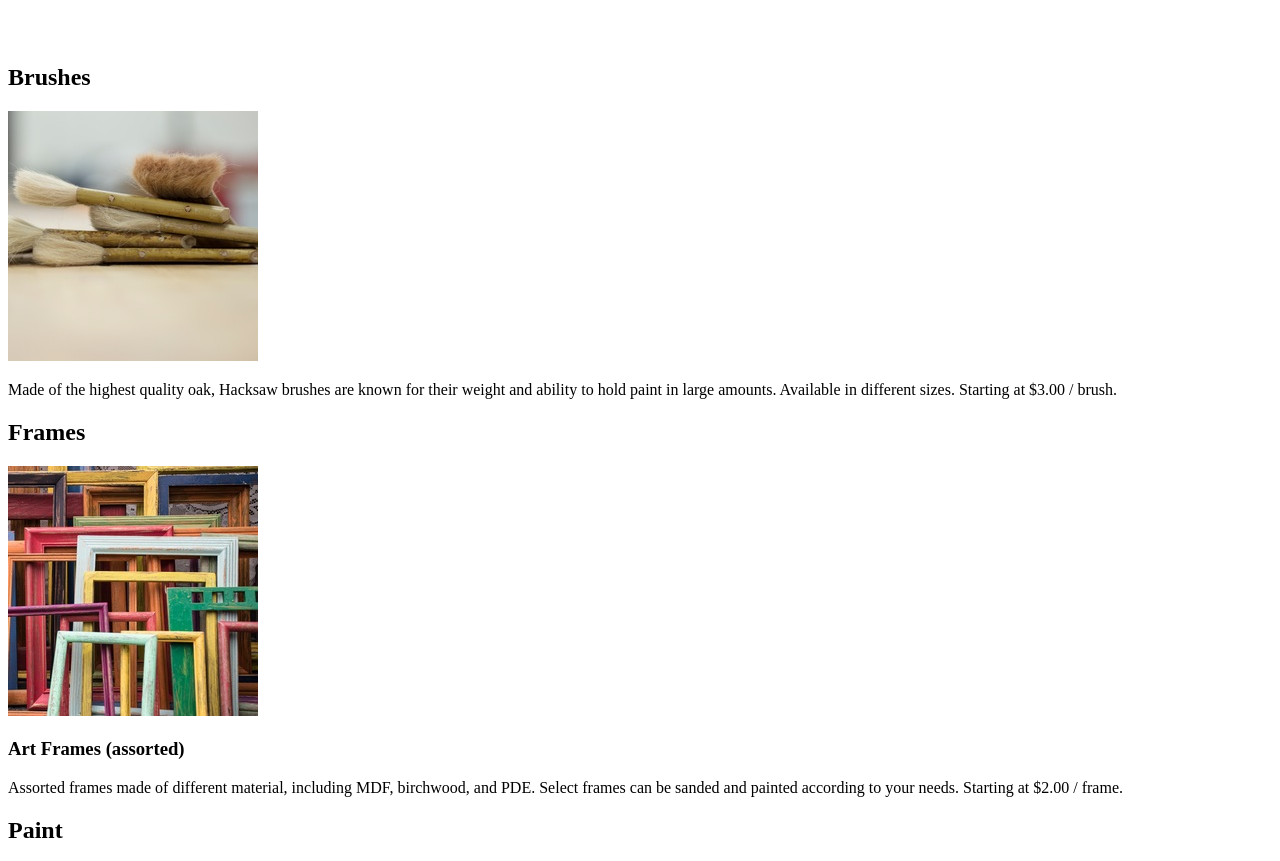
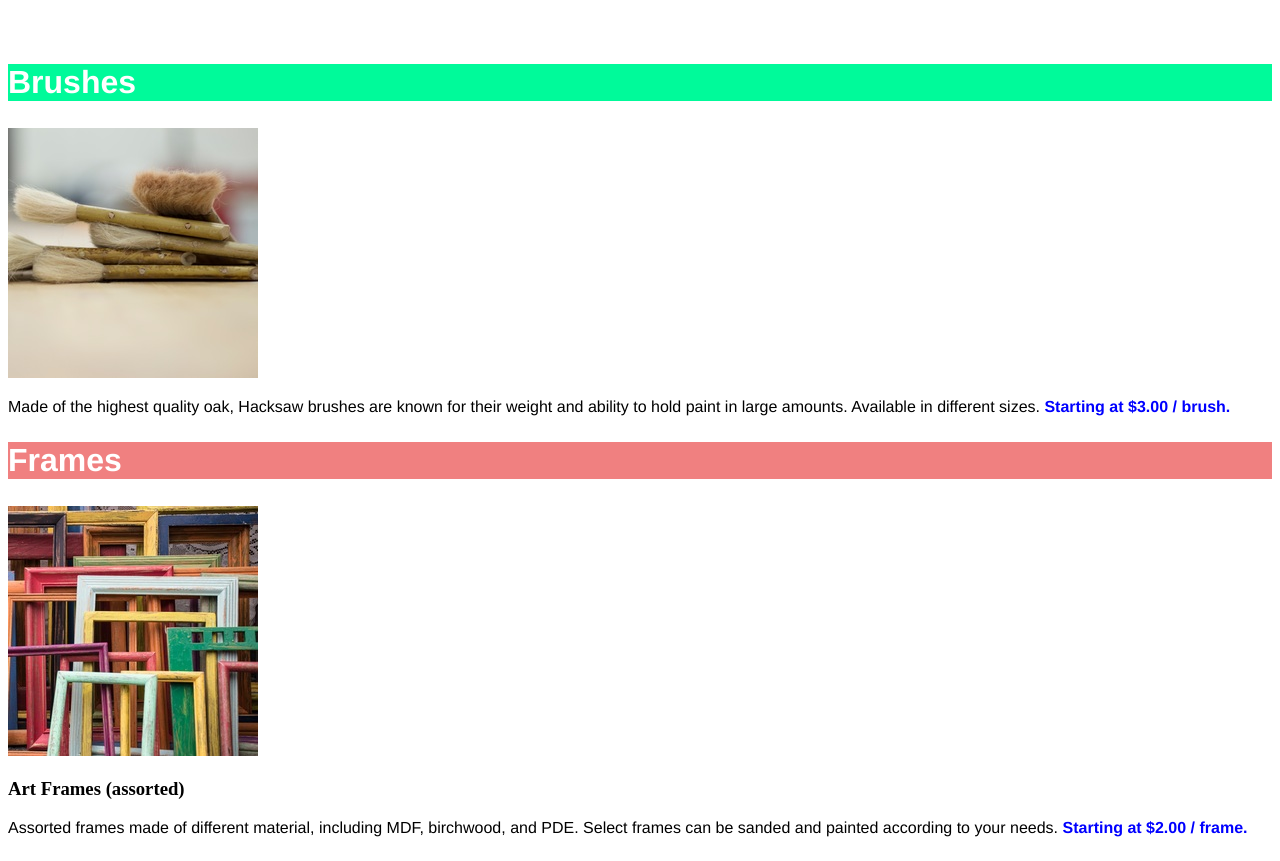
Before and after one commit to danyelle-grillo/project5, a plain HTML site: page index.html in a window 1280 px wide. Shown: the part 185-1046 px from the top of the page. Drawn offline with Linux system fonts and the light colour scheme.

Commit message:
website ready, like the picture

```diff
--- a/index.html
+++ b/index.html
@@ -7,24 +7,21 @@
   </head>
   <body>
     <h1 class="head">Dasmoto's Arts & Crafts</h1>
-    <h2>Brushes</h2>
+    <h2 class="brushes">Brushes</h2>
     <img src="./hacksaw.jpeg" alt="">
     <p>Made of the highest quality oak, Hacksaw brushes are known for their weight
-    and ability to hold paint in large amounts. Available in different sizes. Starting at $3.00 / brush.</p>
-    <h2>Frames</h2>
+    and ability to hold paint in large amounts. Available in different sizes.<span class="strong-letters"> Starting at $3.00 / brush.</span></p>
+    <h2 class="frames">Frames</h2>
     <img src="./frames.jpeg" alt="">
     <h3>Art Frames (assorted)</h3>
     <p>Assorted frames made of different material, including MDF, birchwood,
-    and PDE. Select frames can be sanded and painted according to your needs. Starting at $2.00 / frame.</p>
-    <h2>Paint</h2>
+    and PDE. Select frames can be sanded and painted according to your needs.<span class="strong-letters"> Starting at $2.00 / frame.</span></p>
+    <h2 class="paint">Paint</h2>
     <img src="./finnish.jpeg" alt="">
     <h3>Clean Finnish Paint</h3>
     <p>Imported paint from Finland. Over 256 colors available in-store,
     varying in quantity (1 oz. to 8 oz.). Clean Finnish paint microbinds to canvas,
-    increasing the finish and longevity of any artwork. Starting at $5.00 / tube.</p>
-
-
-
+    increasing the finish and longevity of any artwork.<span class="strong-letters">Starting at $5.00 / tube.</span></p>
 
   </body>
 </html>
--- a/style.css
+++ b/style.css
@@ -6,3 +6,31 @@
   text-align: center;
   background-image: url("./pattern.jpeg");
 }
+.brushes {
+  font-family: Helvetica;
+  font-size: 32px;
+  font-weight: bold;
+  color: white;
+  background-color: mediumspringgreen;
+}
+p {
+  font-family: Helvetica;
+}
+.strong-letters {
+  font-weight: bold;
+  color: blue;
+}
+.frames {
+  font-family: Helvetica;
+  font-size: 32px;
+  font-weight: bold;
+  color: white;
+  background-color: lightcoral;
+}
+.paint {
+  font-family: Helvetica;
+  font-size: 32px;
+  font-weight: bold;
+  color: white;
+  background-color: skyblue;
+}
```
